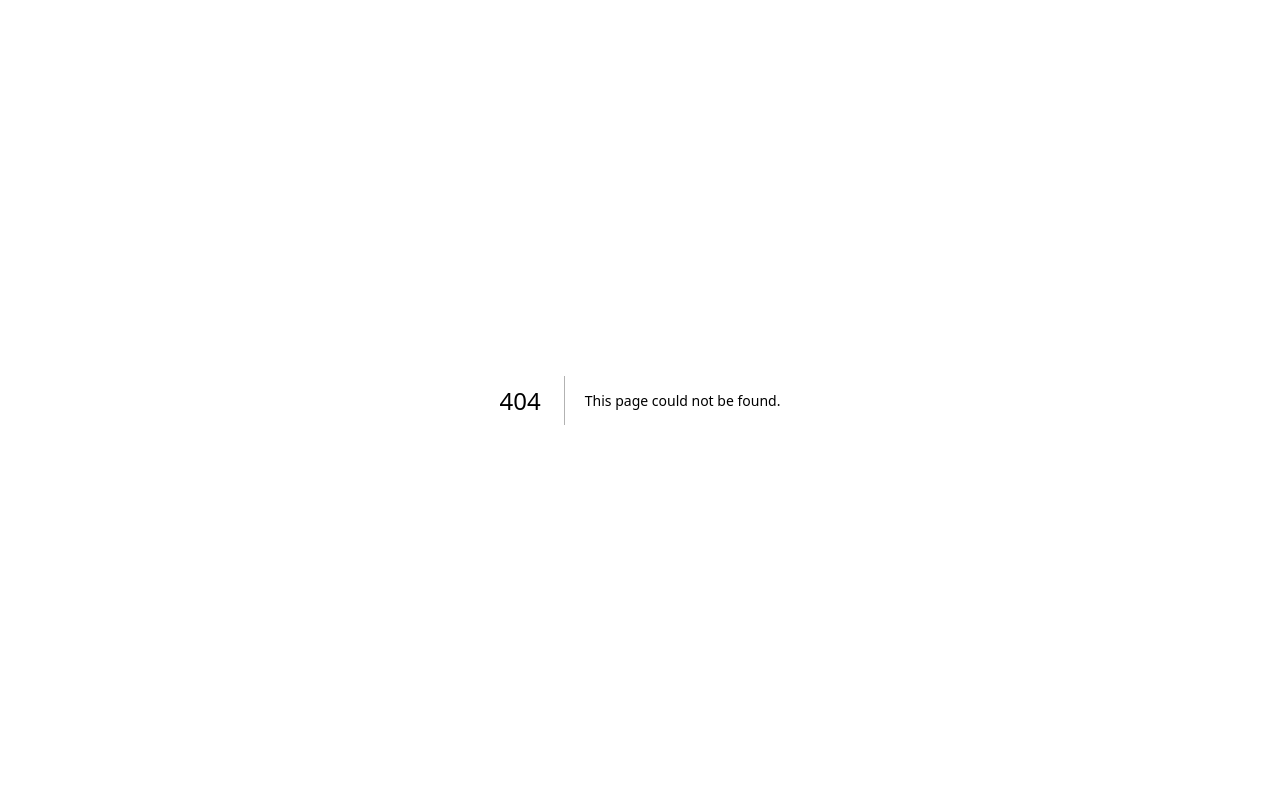
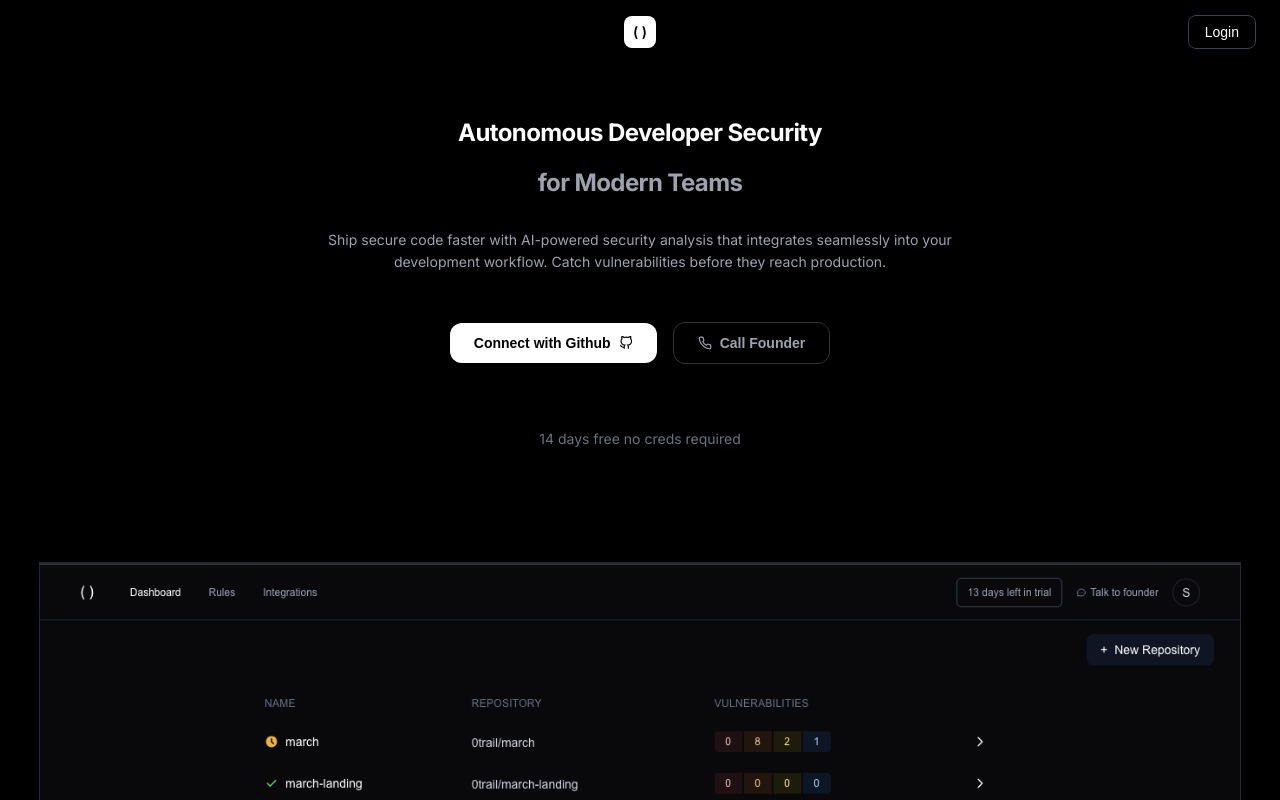
Before and after one commit to oliursahin/invade-parking, a Next.js app: page /zerotrail in a window 1280 px wide. Before the commit this address had no page. Shown: the top 800 px of the page. Built offline with nearby package versions, Linux system fonts and the light colour scheme.

Commit message:
add: zero

```diff
--- /dev/null
+++ b/src/app/zerotrail/page.tsx
@@ -0,0 +1,281 @@
+'use client';
+
+import React from 'react';
+
+export default function ZerotrailPage() {
+  return (
+    <div style={{
+      minHeight: '100vh',
+      background: '#000000',
+      color: '#ffffff',
+      fontFamily: 'Inter, -apple-system, BlinkMacSystemFont, "Segoe UI", Helvetica, Arial, sans-serif',
+    }}>
+      {/* Navigation */}
+      <nav style={{
+        position: 'fixed',
+        top: 0,
+        left: 0,
+        right: 0,
+        backgroundColor: '#000000',
+        zIndex: 50,
+        padding: '0 24px',
+        height: '64px',
+        display: 'flex',
+        alignItems: 'center',
+        justifyContent: 'space-between'
+      }}>
+        {/* Empty left space */}
+        <div></div>
+
+        {/* Logo - Center */}
+        <div style={{
+          display: 'flex',
+          alignItems: 'center',
+          position: 'absolute',
+          left: '50%',
+          transform: 'translateX(-50%)'
+        }}>
+          <div style={{
+            width: '32px',
+            height: '32px',
+            background: '#ffffff',
+            borderRadius: '8px',
+            display: 'flex',
+            alignItems: 'center',
+            justifyContent: 'center',
+            fontSize: '0.875rem',
+            color: '#000000',
+            fontWeight: '600'
+          }}>
+            ( )
+          </div>
+        </div>
+
+        {/* Right Login Button */}
+        <div style={{
+          display: 'flex',
+          alignItems: 'center'
+        }}>
+          <button style={{
+            backgroundColor: '#000000',
+            color: '#ffffff',
+            border: '1px solid #374151',
+            borderRadius: '8px',
+            padding: '8px 16px',
+            fontSize: '0.875rem',
+            fontWeight: '500',
+            cursor: 'pointer'
+          }}>
+            Login
+          </button>
+        </div>
+      </nav>
+
+      {/* Hero Section */}
+      <section style={{
+        paddingTop: '120px',
+        paddingBottom: '80px',
+        paddingLeft: '24px',
+        paddingRight: '24px',
+        textAlign: 'center',
+        maxWidth: '1200px',
+        margin: '0 auto'
+      }}>
+        {/* Main Headline */}
+        <h1 style={{
+          fontSize: '1.5rem',
+          fontWeight: '700',
+          lineHeight: '1.1',
+          color: '#ffffff',
+          letterSpacing: '-0.025em',
+          marginBottom: '24px',
+          maxWidth: '900px',
+          margin: '0 auto 24px'
+        }}>
+          Autonomous Developer Security
+        </h1>
+
+        <h1 style={{
+          fontSize: '1.5rem',
+          fontWeight: '700',
+          lineHeight: '1.1',
+          color: '#9ca3af',
+          letterSpacing: '-0.025em',
+          marginBottom: '32px',
+          maxWidth: '900px',
+          margin: '0 auto 32px'
+        }}>
+          for Modern Teams
+        </h1>
+
+        {/* Subtitle */}
+        <p style={{
+          fontSize: '0.875rem',
+          lineHeight: '1.6',
+          color: '#9ca3af',
+          fontWeight: '400',
+          marginBottom: '48px',
+          maxWidth: '700px',
+          margin: '0 auto 48px'
+        }}>
+          Ship secure code faster with AI-powered security analysis that integrates seamlessly into your development workflow. Catch vulnerabilities before they reach production.
+        </p>
+
+        {/* CTA Buttons */}
+        <div style={{
+          display: 'flex',
+          gap: '16px',
+          justifyContent: 'center',
+          alignItems: 'center',
+          flexWrap: 'wrap',
+          marginBottom: '64px'
+        }}>
+          <button style={{
+            backgroundColor: '#ffffff',
+            color: '#000000',
+            border: 'none',
+            borderRadius: '12px',
+            padding: '12px 24px',
+            fontSize: '0.875rem',
+            fontWeight: '600',
+            cursor: 'pointer',
+            display: 'flex',
+            alignItems: 'center',
+            gap: '8px',
+            transition: 'all 0.2s ease'
+          }}>
+            Connect with Github
+            <svg width="14" height="14" viewBox="0 0 24 24" fill="none" stroke="currentColor" strokeWidth="2">
+              <path d="M9 19c-5 1.5-5-2.5-7-3m14 6v-3.87a3.37 3.37 0 0 0-.94-2.61c3.14-.35 6.44-1.54 6.44-7A5.44 5.44 0 0 0 20 4.77 5.07 5.07 0 0 0 19.91 1S18.73.65 16 2.48a13.38 13.38 0 0 0-7 0C6.27.65 5.09 1 5.09 1A5.07 5.07 0 0 0 5 4.77a5.44 5.44 0 0 0-1.5 3.78c0 5.42 3.3 6.61 6.44 7A3.37 3.37 0 0 0 9 18.13V22"/>
+            </svg>
+          </button>
+
+          <button style={{
+            backgroundColor: 'transparent',
+            color: '#9ca3af',
+            border: '1px solid #333333',
+            borderRadius: '12px',
+            padding: '12px 24px',
+            fontSize: '0.875rem',
+            fontWeight: '600',
+            cursor: 'pointer',
+            display: 'flex',
+            alignItems: 'center',
+            gap: '8px',
+            transition: 'all 0.2s ease'
+          }}>
+            <svg width="14" height="14" viewBox="0 0 24 24" fill="none" stroke="currentColor" strokeWidth="2">
+              <path d="M22 16.92v3a2 2 0 0 1-2.18 2 19.79 19.79 0 0 1-8.63-3.07 19.5 19.5 0 0 1-6-6 19.79 19.79 0 0 1-3.07-8.67A2 2 0 0 1 4.11 2h3a2 2 0 0 1 2 1.72 12.84 12.84 0 0 0 .7 2.81 2 2 0 0 1-.45 2.11L8.09 9.91a16 16 0 0 0 6 6l1.27-1.27a2 2 0 0 1 2.11-.45 12.84 12.84 0 0 0 2.81.7A2 2 0 0 1 22 16.92z"/>
+            </svg>
+            Call Founder
+          </button>
+        </div>
+
+        {/* Free Trial Text */}
+        <p style={{
+          fontSize: '0.875rem',
+          color: '#6b7280',
+          fontWeight: '400',
+          textAlign: 'center',
+          marginBottom: '32px'
+        }}>
+          14 days free no creds required
+        </p>
+      </section>
+
+      {/* Product Showcase */}
+      <section style={{
+        paddingLeft: '24px',
+        paddingRight: '24px',
+        paddingBottom: '80px',
+        maxWidth: '1200px',
+        margin: '0 auto'
+      }}>
+        {/* Dashboard Image */}
+        <div style={{
+          display: 'flex',
+          justifyContent: 'center',
+          alignItems: 'center'
+        }}>
+          <img
+            src="/PNG image.png"
+            alt="Zerotrail Security Analysis Dashboard"
+            style={{
+              maxWidth: '100%',
+              height: 'auto',
+              borderRadius: '0px',
+              boxShadow: '0 25px 50px -12px rgba(0, 0, 0, 0.5)',
+              border: '1px solid #1f2937'
+            }}
+          />
+        </div>
+      </section>
+
+      {/* Footer */}
+      <footer style={{
+        paddingLeft: '24px',
+        paddingRight: '24px',
+        paddingTop: '80px',
+        paddingBottom: '40px',
+        maxWidth: '1200px',
+        margin: '0 auto',
+        position: 'relative',
+        boxShadow: '0 50px 100px -20px rgba(0, 0, 0, 0.8), 0 25px 50px -12px rgba(0, 0, 0, 0.6)'
+      }}>
+        {/* Copyright */}
+        <div style={{
+          textAlign: 'center',
+          marginBottom: '80px'
+        }}>
+          <p style={{
+            fontSize: '0.875rem',
+            color: '#6b7280',
+            margin: 0
+          }}>
+            © 2025 zerotrail. All rights reserved.{' '}
+            <a href="#terms" style={{
+              color: '#9ca3af',
+              textDecoration: 'underline',
+              cursor: 'pointer'
+            }}>
+              Terms
+            </a>
+          </p>
+        </div>
+
+        {/* Large Brand Text */}
+        <div style={{
+          textAlign: 'center',
+          position: 'relative',
+          height: '120px',
+          overflow: 'hidden'
+        }}>
+          <h2 style={{
+            fontSize: '8rem',
+            fontWeight: '900',
+            color: '#202124',
+            margin: 0,
+            lineHeight: '1',
+            letterSpacing: '-0.05em',
+            userSelect: 'none',
+            position: 'relative',
+            top: '20px',
+            opacity: '1'
+          }}>
+            zerotrail
+          </h2>
+          {/* Gradient overlay to create shadow effect */}
+          <div style={{
+            position: 'absolute',
+            bottom: 0,
+            left: 0,
+            right: 0,
+            height: '40px',
+            background: 'linear-gradient(to bottom, transparent 0%, #000000 100%)',
+            pointerEvents: 'none'
+          }}></div>
+        </div>
+      </footer>
+    </div>
+  );
+}
```
Also changed, not shown: public/PNG image.png (added).
